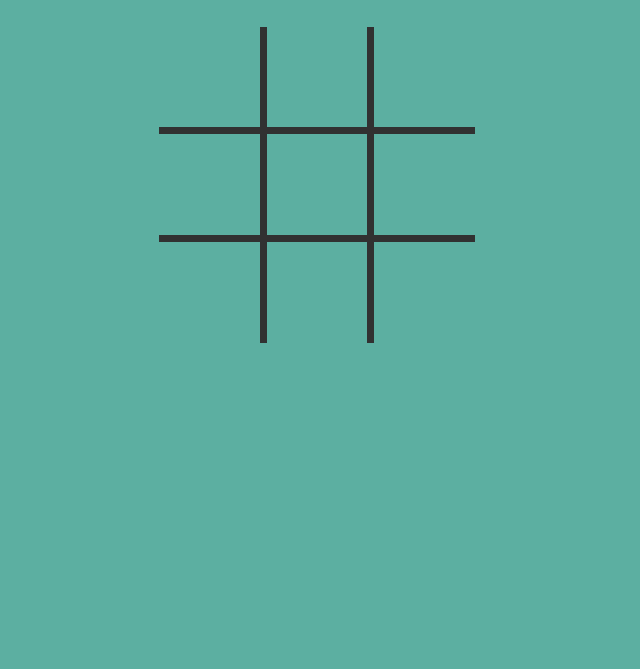
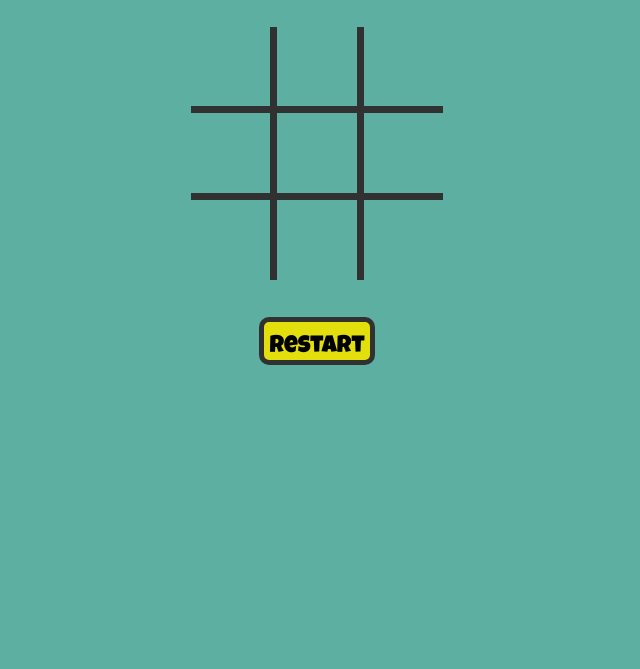
Before and after one commit to Vienio99/ticTacToe, a plain HTML site: page index.html in a window 1280 px wide. Shown: the part 131-800 px from the top of the page, without its empty margins (323-963 px from the left). Drawn offline with Linux system fonts and the light colour scheme.

Commit message:
added restart button and improved layout

```diff
--- a/index.css
+++ b/index.css
@@ -22,12 +22,13 @@ footer {
 h1 {
     text-align: center;
     font-size: 400%;
+    text-shadow: -1px -1px 0 rgb(49, 49, 49), 6px -1px 0 rgb(49, 49, 49), -1px 1px 0 rgb(49, 49, 49), 1px 1px 0 rgb(49, 49, 49);
 }
 
 
 .game-board {
     margin: 0 auto;
-    width: 25%;
+    width: 20%;
     display: grid;
     grid-template-columns: 1fr 1fr 1fr;
     grid-gap: 7px;
@@ -49,10 +50,25 @@ h1 {
     bottom: 20%;
     right: 20%;
     text-align: center;
-    font-size: 5vw;
+    font-size: 4vw;
     color:rgb(49, 49, 49);
 }
 
 img {
     width: 10%;
 }
+
+.restart {
+    text-align: center;
+    margin-top: 3%;
+}
+
+.restart button {
+    font-family: 'Luckiest Guy', cursive;
+    border: 5px solid rgb(49, 49, 49);
+    background-color: rgb(226, 223, 12);
+    border-radius: 10px;
+    font-size: 150%;
+    height: 3rem;
+    line-height: 3rem;
+}
--- a/index.html
+++ b/index.html
@@ -46,6 +46,9 @@
         <div class="text"></div>
       </div>
     </div>
+    <div class="restart">
+      <button type="button">Restart</button>
+    </div>
     <h1 class="end-info"></h1>
   </main>
 
--- a/index.js
+++ b/index.js
@@ -42,7 +42,7 @@ const gameBoard = (() => {
         clearBoard();
         winnerTextBox.textContent = '';
     }
-    return { board, populateBoard, checkEnd, clearAll };
+    return { populateBoard, checkEnd, clearAll };
 })();
 
 
@@ -55,6 +55,12 @@ const Player = (username, mark) => {
 
 const flowControl = (() => {
     gameBoard.clearAll();
+    const restart = document.querySelector('.restart button');
+
+    restart.addEventListener('click', () => {
+        gameBoard.clearAll();
+    })
+
     const squares = document.getElementsByClassName('square');
 
     const player1 = Player('Player1', 'X');
```
